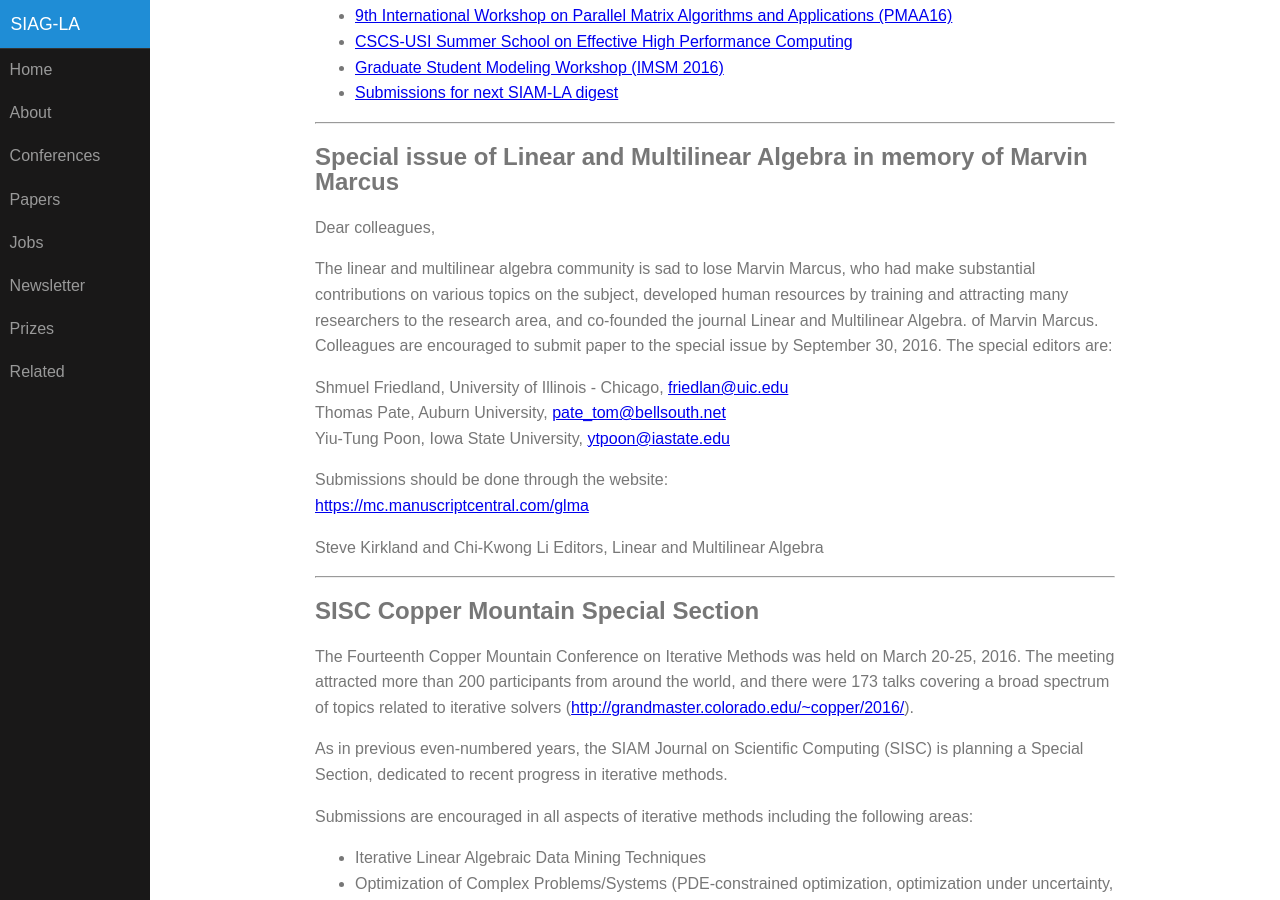
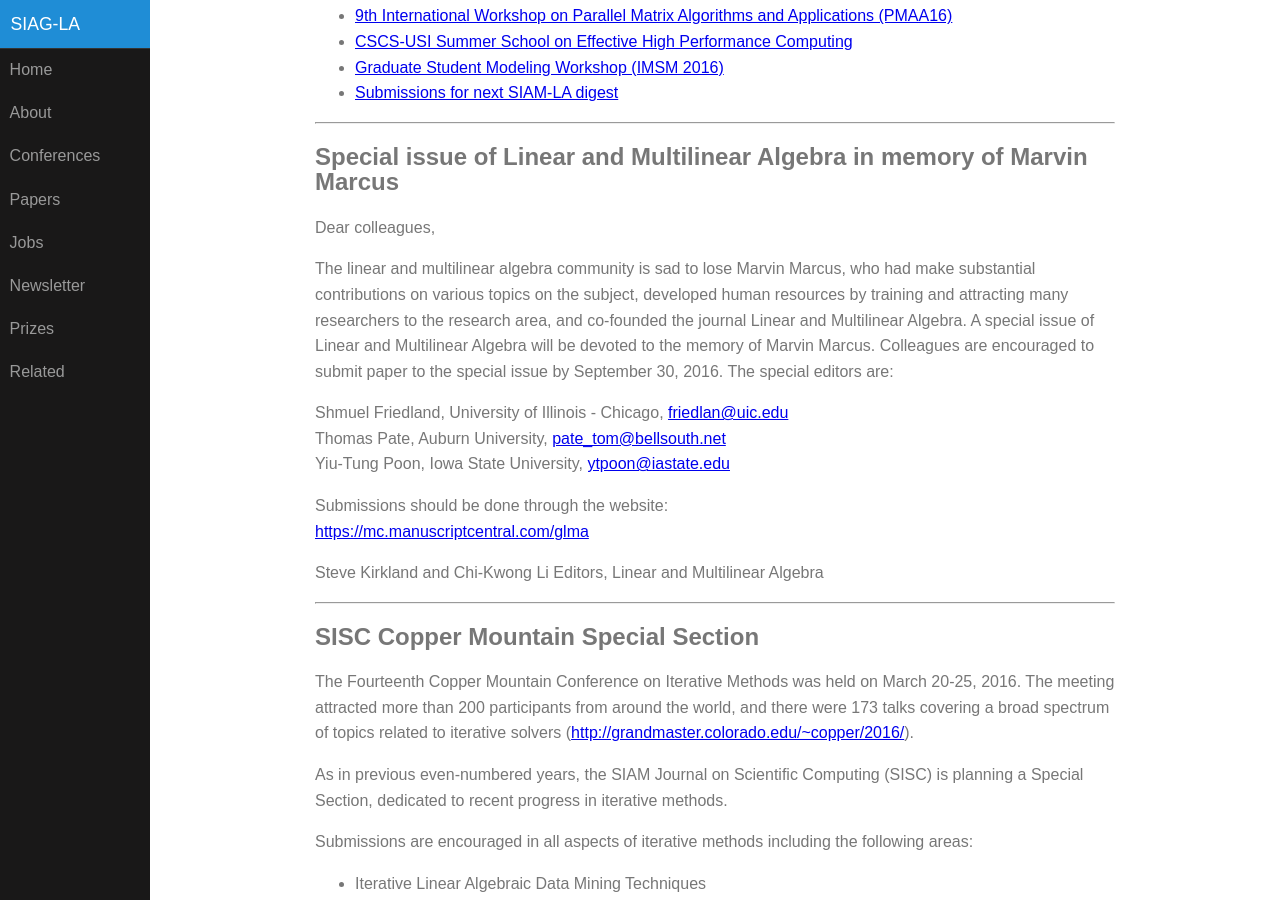
Before and after one commit to dbindel/siagla, a Jekyll site: the page built from _posts/2016-04-04-digest.md, in a window 1280 px wide and 900 px high, scrolled down 569 px. Built offline with Jekyll 4.4.1, drawn with Linux system fonts in a browser that asks for light colours; comment, search, counter and statistics services are not loaded.

Commit message:
Updated digest

```diff
--- a/_posts/2016-04-04-digest.md
+++ b/_posts/2016-04-04-digest.md
@@ -29,6 +29,7 @@ The linear and multilinear algebra community is sad to lose Marvin Marcus,
 who had make substantial contributions on various topics on the subject,
 developed human resources by training and attracting many researchers to
 the research area, and co-founded the journal Linear and Multilinear Algebra.
+A special issue of Linear and Multilinear Algebra will be devoted to the memory
 of Marvin Marcus. Colleagues are encouraged to submit paper to the special issue
 by September 30, 2016. The special editors are:
 
```
